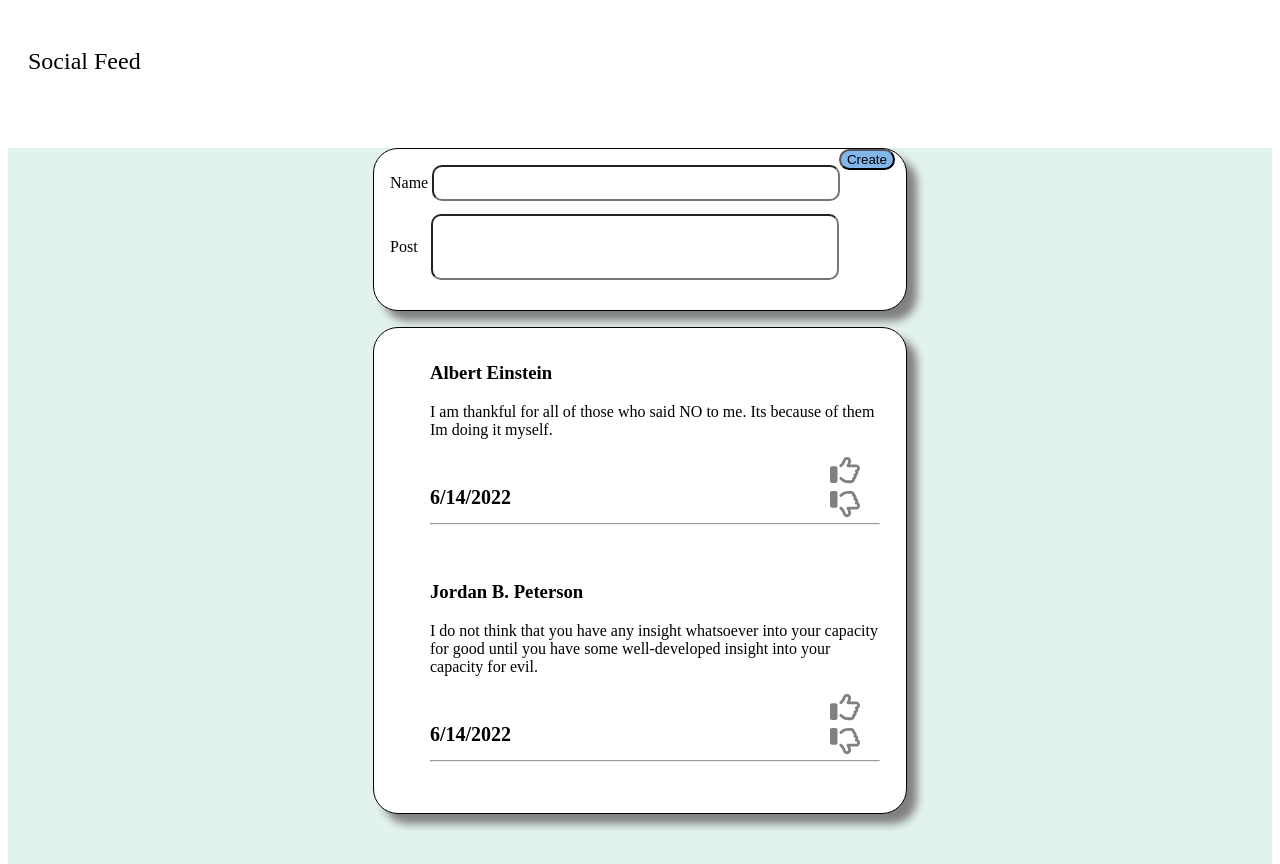
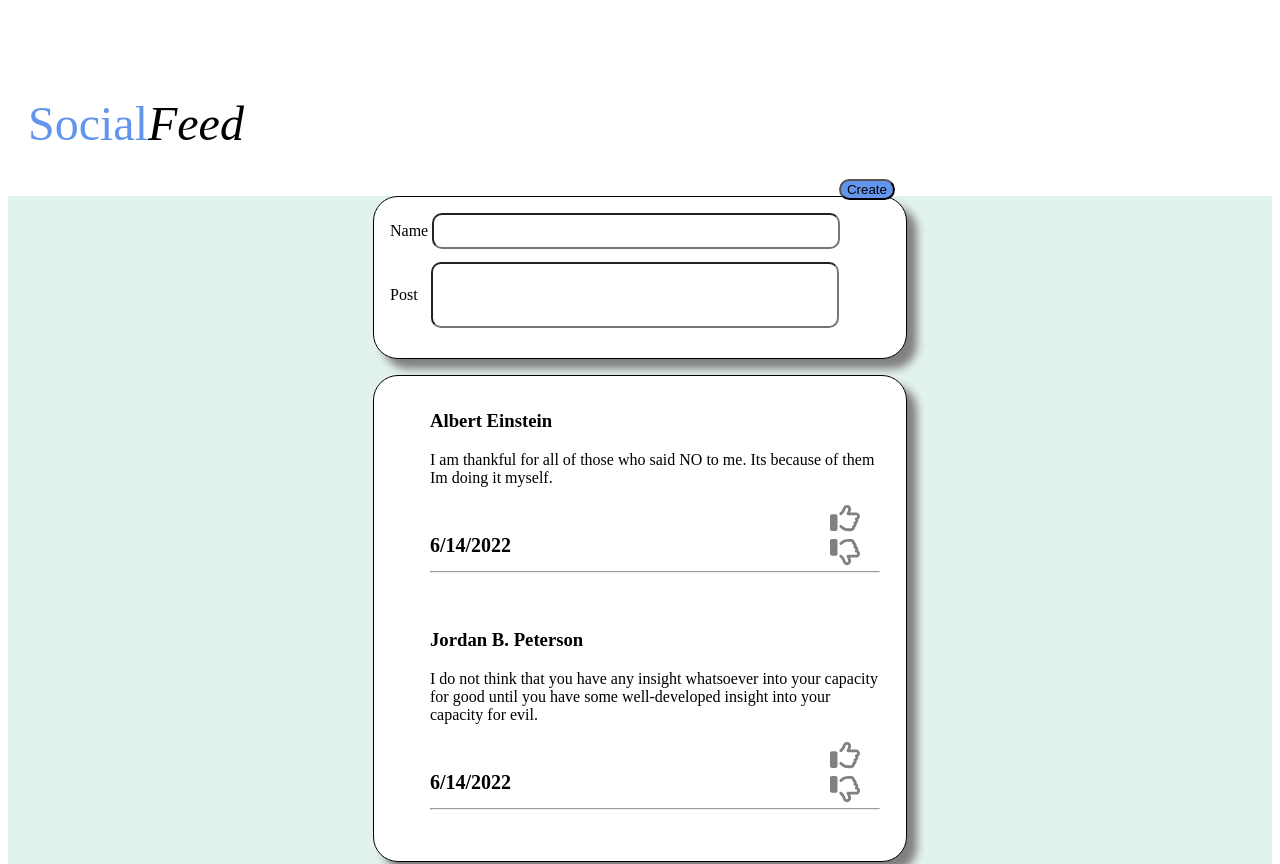
Before and after one commit to charliebrown1221/Social-Feed, a React (Create React App) app: page / in a window 1280 px wide. Shown: the top 864 px of the page. Built offline with nearby package versions, Linux system fonts and the light colour scheme; the HTML template or start-up script is replaced by a standard one.

Commit message:
added style to heading(last project commit)

```diff
--- a/src/components/NavBar.jsx
+++ b/src/components/NavBar.jsx
@@ -1,9 +1,9 @@
 import React from 'react'
-
+import "./Post/Post.css"
 
 const NaveBar = (props) => {
     return (
-        <header> Social Feed</header>
+        <header> <span className='nav-textF'>Social</span><span className='nav-textL'>Feed</span> </header>
 
      );
 }
--- a/src/components/Post/Post.css
+++ b/src/components/Post/Post.css
@@ -17,9 +17,9 @@
 
 }
 .Create-button{
-    background-color: rgba(91, 160, 228, 0.761);
+    background-color: cornflowerblue;
     border-radius: 25px;
-    position: absolute;bottom: 630px;
+    position: absolute;bottom: 600px;
 }
 .name-box{
     border-radius: 10px;
@@ -50,3 +50,9 @@
     margin-left: -400px;
     margin-top: -50px;
 }
+.nav-textF{
+  color:cornflowerblue;
+}
+.nav-textL{
+  font-style: italic;
+}
--- a/src/index.css
+++ b/src/index.css
@@ -23,8 +23,7 @@
     background-color: white;
     width: 1940px;
     height: 100px;
-    font-size: x-large;
-
+    font-size: 300%;
 
 
 }
```
